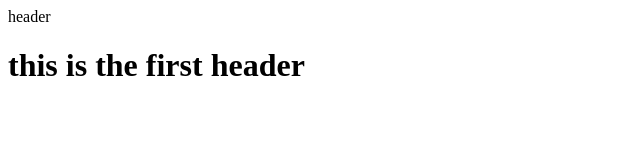
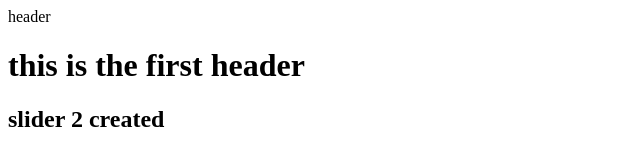
Before and after one commit to M-Hussain-Rezaie/git-project, a plain HTML site: page index.html in a window 1280 px wide. Shown: the whole page, without its empty margins (0-640 px from the left). Drawn offline with Linux system fonts and the light colour scheme.

Commit message:
slider2 created

```diff
--- a/index.html
+++ b/index.html
@@ -14,6 +14,7 @@
     <div class="header">
 
 <h1>this is the first header</h1>
+<h2>slider 2 created</h2>
 
     </div>
     <footer>
```
